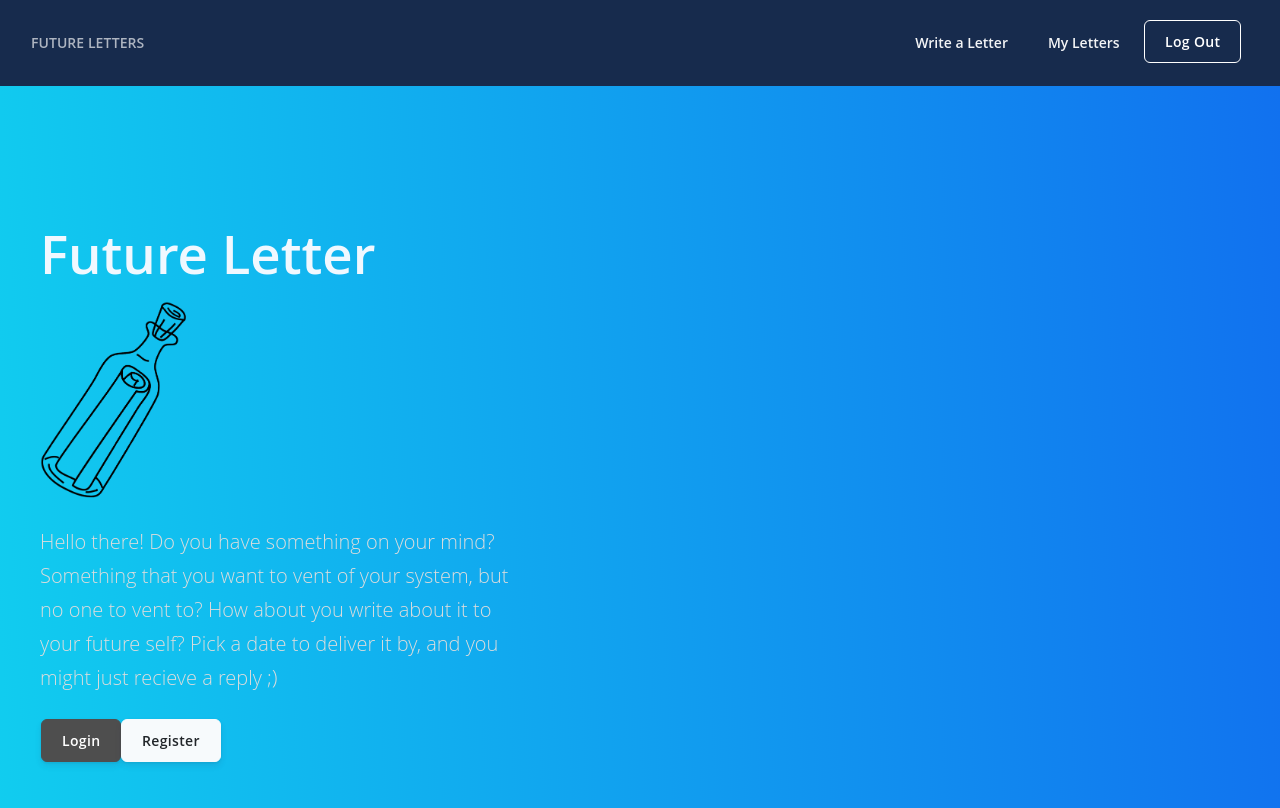
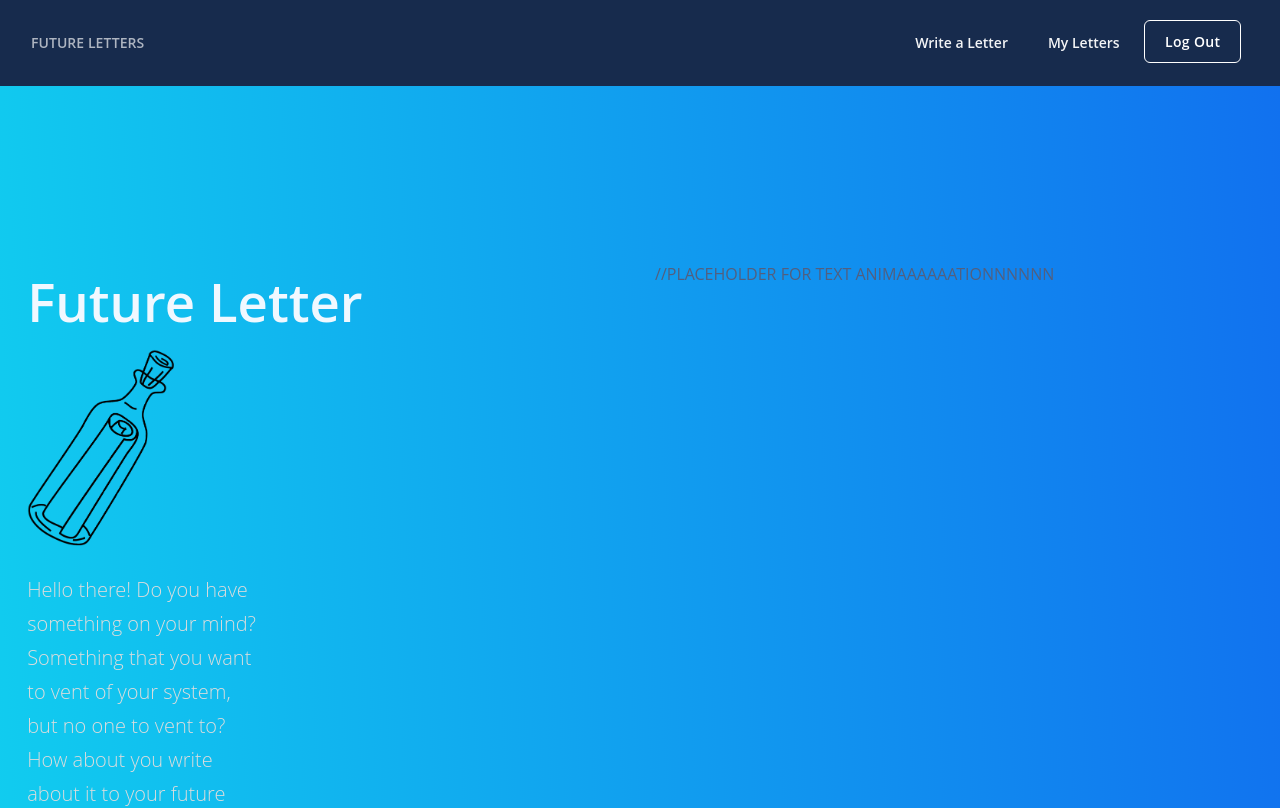
Before and after one commit to liu-caro/future-letters-frontend, a React (Create React App) app: page / in a window 1280 px wide. Shown: the top 808 px of the page. Built offline with nearby package versions, Linux system fonts and the light colour scheme; no server answers.

Commit message:
fluid yeh

```diff
--- a/src/components/landingpage.js
+++ b/src/components/landingpage.js
@@ -18,8 +18,8 @@
 import React from "react";
 
 // reactstrap components
-import {Container, Row, Col, Button, Jumbotron} from "reactstrap";
-import {Link} from "react-router-dom";
+import {Card, CardBody, CardTitle, Container, Row, Col, Button, Jumbotron} from "reactstrap";
+import {Link, Route} from "react-router-dom";
 import LogoBottle from "../images/LogoBottle.png";
 
 class LandingPage extends React.Component {
@@ -29,6 +29,8 @@ class LandingPage extends React.Component {
              <Jumbotron fluid>
                  <div className = "header bg-gradient-info pb-8 pt-5 pt-md-8">
                  <Container fluid>
+                 <Row className="mt-5">
+                <Col lg="6">
                       <h1 className="display-1">Future Letter</h1>
                       <img className="formatbottle" src={LogoBottle}></img>
                       <p className="lead">Hello there! Do you have something on your mind? Something that you want to vent of your system,
@@ -50,9 +52,13 @@ class LandingPage extends React.Component {
                                 <hr/>
                             </Row>
                         </div>
-
-                </Container>
-                </div>
+                 </Col>
+                 <Col lg="6">
+                     //PLACEHOLDER FOR TEXT ANIMAAAAAATIONNNNNN
+                 </Col>
+                 </Row>
+                 </Container>
+                 </div>
                  </Jumbotron>
             </>
 
```
